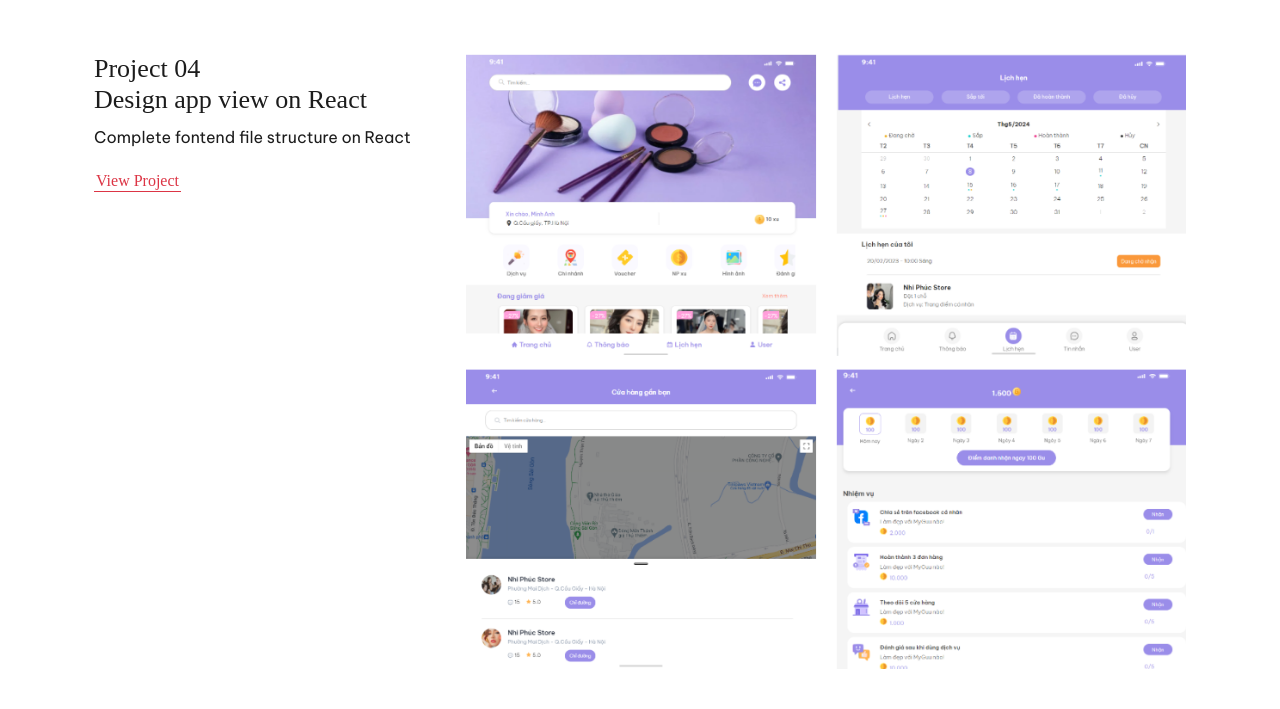
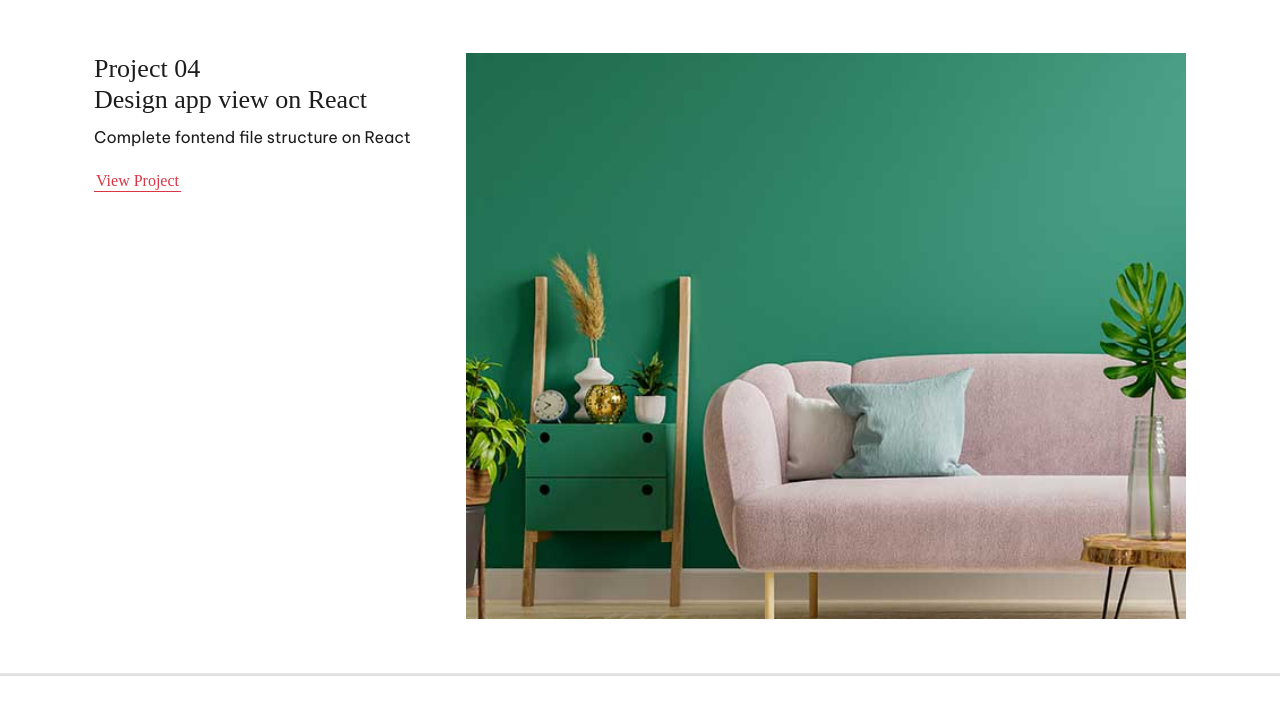
Before and after one commit to yenlinh139/yenlinh139.github.io, a plain HTML site: page Pages/Projects.html in a window 1280 px wide. Shown: the part 1399-2108 px from the top of the page. Drawn offline with Linux system fonts and the light colour scheme; a web font is replaced by a local one.

Commit message:
update source code

```diff
--- a/Pages/Projects.html
+++ b/Pages/Projects.html
@@ -114,7 +114,7 @@
         </div>
         <div class="col-lg-8 ">
             <div class="py-2">
-              <img src="../images/Project4/1.png" alt="" class="w-100">
+              <img src="../images/Project3/1.png" alt="" class="w-100">
             </div>
       </div>
    </div>
```
